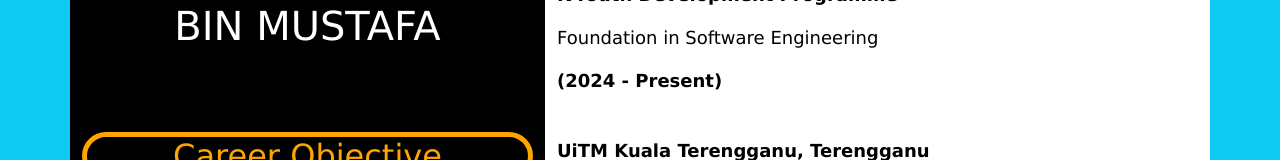
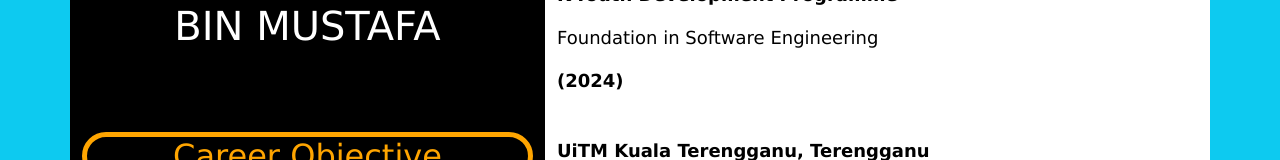
Before and after one commit to MohdAmir15/myCV, a plain HTML site: page index.html in a window 1280 px wide. Shown: the part 471-631 px from the top of the page. Drawn offline with nearby package versions, Linux system fonts and the light colour scheme.

Commit message:
Updated the KYDP date section

```diff
--- a/index.html
+++ b/index.html
@@ -94,7 +94,7 @@
             <!-- KYDP -->
             <p><b>K-Youth Development Programme</b></p>
             <p>Foundation in Software Engineering</p>
-            <p><b>(2024 - Present)</b></p><br>
+            <p><b>(2024)</b></p><br>
 
             <!-- Degree -->
             <p><b>UiTM Kuala Terengganu, Terengganu</b></p>
```
